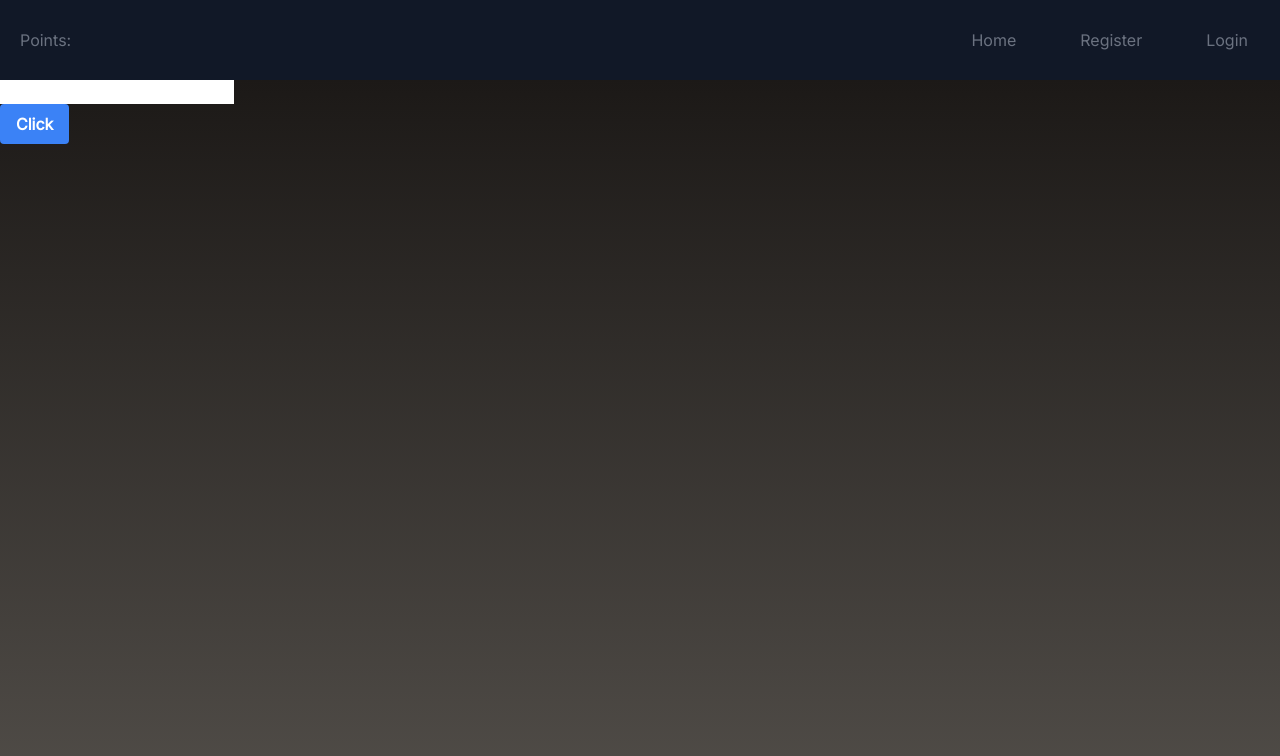
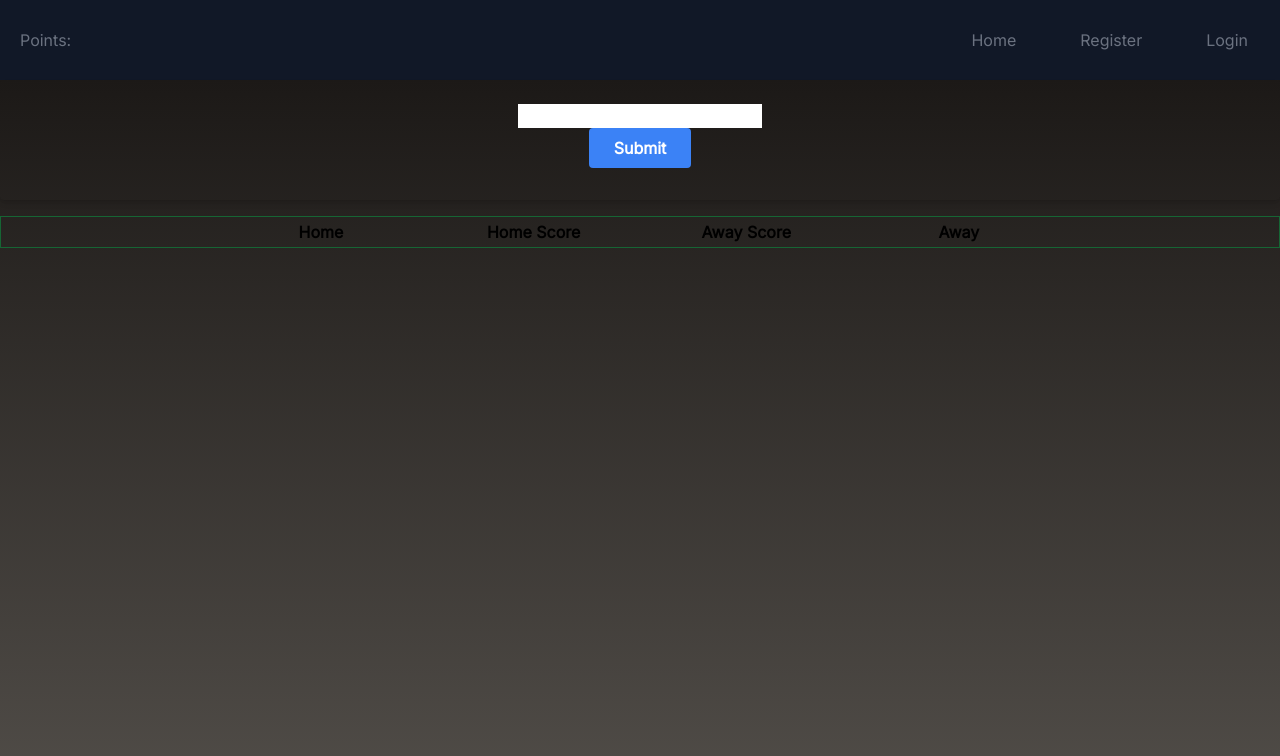
Before and after one commit to rkawk1234/Live-Score, a React (Create React App) app in the folder client/: page /pastgames in a window 1280 px wide. Shown: the top 756 px of the page. Built offline with nearby package versions, Linux system fonts and the light colour scheme; a web font is replaced by a local one.

Commit message:
past games, input made for different leagues

```diff
--- a/client/public/index.html
+++ b/client/public/index.html
@@ -1,6 +1,7 @@
 <!DOCTYPE html>
 <html lang="en">
   <head>
+
     <meta charset="utf-8" />
     <link rel="icon" href="%PUBLIC_URL%/favicon.ico" />
     <meta name="viewport" content="width=device-width, initial-scale=1" />
--- a/client/src/components/livescore/index.js
+++ b/client/src/components/livescore/index.js
@@ -1,4 +1,5 @@
 import React from 'react'
+import {useEffect} from 'react'
 
 // import {useState} from 'react'
 
@@ -9,7 +10,7 @@ import './index.css'
 const Livescore = () => {
   // const [matchData,setMatchData] = useState({})
   // const [team,setTeam] = useState({})
-
+  useEffect(() => {
     const fetch = require('node-fetch');
 
     const url = 'https://api-football-v1.p.rapidapi.com/v3/fixtures?live=all&timezone=America%2FToronto';
@@ -27,16 +28,20 @@ const Livescore = () => {
         res.json()
       )
       .then(json => {
-      console.log(json.response.length)
 
-      for (let i=0; i<json.response.length;i++){
 
-        document.getElementById("liveData").innerHTML += "<tr> <td> <img src=" + json.response[i].teams.home.logo +"><img/>"+ json.response[i].teams.home.name +"</td> <td>"+ json.response[i].goals.home +"</td> <td>"+json.response[i].goals.away+" </td>  <td>"+ json.response[i].teams.away.name +"</td> </tr>"
+        for (let i = 0; i < json.response.length; i++) {
+
+          document.getElementById("liveData").innerHTML += "<tr> <td><img src=" + json.response[i].teams.home.logo + "><img/></td> <td>" + json.response[i].teams.home.name + "</td> <td>" + json.response[i].goals.home + "</td> <td>" + json.response[i].goals.away + " </td>  <td>" + json.response[i].teams.away.name + "</td>  <td> <img src=" + json.response[i].teams.away.logo + "><img/></td> </tr>"
         }
 
 
       })
       .catch(err => console.error('error:' + err));
+
+  })
+
+
 
 
 
@@ -51,15 +56,17 @@ const Livescore = () => {
   return (
     <div className='h-screen w-full bg-gradient-to-b from-stone-600 to-stone-300'>
 
-      <table id="liveTable"className='table-auto w-full text-center'>
-        <thead className="w-full">
-          <tr className="w-full  justify-between">
+      <table id="liveTable" className="table-fixed w-full text-center border-separate border border-green-800">
+        <thead>
+          <tr >
+            <th></th>
             <th>Home</th>
 
             <th>Home Score</th>
             <th>Away Score</th>
 
             <th>Away</th>
+            <th></th>
           </tr>
         </thead>
 
--- a/client/src/components/pastgames/index.js
+++ b/client/src/components/pastgames/index.js
@@ -1,15 +1,52 @@
 import React from 'react'
 import './index.css'
+// import { useEffect } from 'react';
+
 
 const PastGames = () => {
+
+
+
+
   return (
     <div className='h-screen w-full bg-gradient-to-b from-stone-900 to-stone-600'>
-      <form className="w-2/3">
-        <input type="text" id="league"></input>
-        <br/>
-        <button className="bg-blue-500 hover:bg-blue-700 text-white font-bold py-2 px-4 rounded" type="submit" value="Submit">Click</button>
+
+
+      <form onSubmit={""} className=" flex flex-col shadow-md rounded px-8 pt-6 pb-8 mb-4 items-center">
+        <input type="text" className="w-1/5"></input>
+        <button
+          type="submit"
+          className="bg-blue-500 hover:bg-blue-700 text-white font-bold py-2 px-4 rounded focus:outline-none focus:shadow-outline w-1/12" >
+          Submit
+        </button>
 
       </form>
+
+
+
+
+
+      <table id="liveTable" className="table-fixed w-full text-center border-separate border border-green-800">
+        <thead>
+          <tr >
+            <th></th>
+            <th>Home</th>
+
+            <th>Home Score</th>
+            <th>Away Score</th>
+
+            <th>Away</th>
+            <th></th>
+          </tr>
+        </thead>
+
+        <tbody id="liveData">
+
+
+        </tbody>
+
+
+      </table>
 
 
 
--- a/client/src/index.js
+++ b/client/src/index.js
@@ -6,9 +6,9 @@ import reportWebVitals from './reportWebVitals';
 
 const root = ReactDOM.createRoot(document.getElementById('root'));
 root.render(
-  <React.StrictMode>
+  // <React.StrictMode>
     <App />
-  </React.StrictMode>
+  // </React.StrictMode>
 );
 
 // If you want to start measuring performance in your app, pass a function
```
Lines whose indentation alone changed are shown as unchanged.
